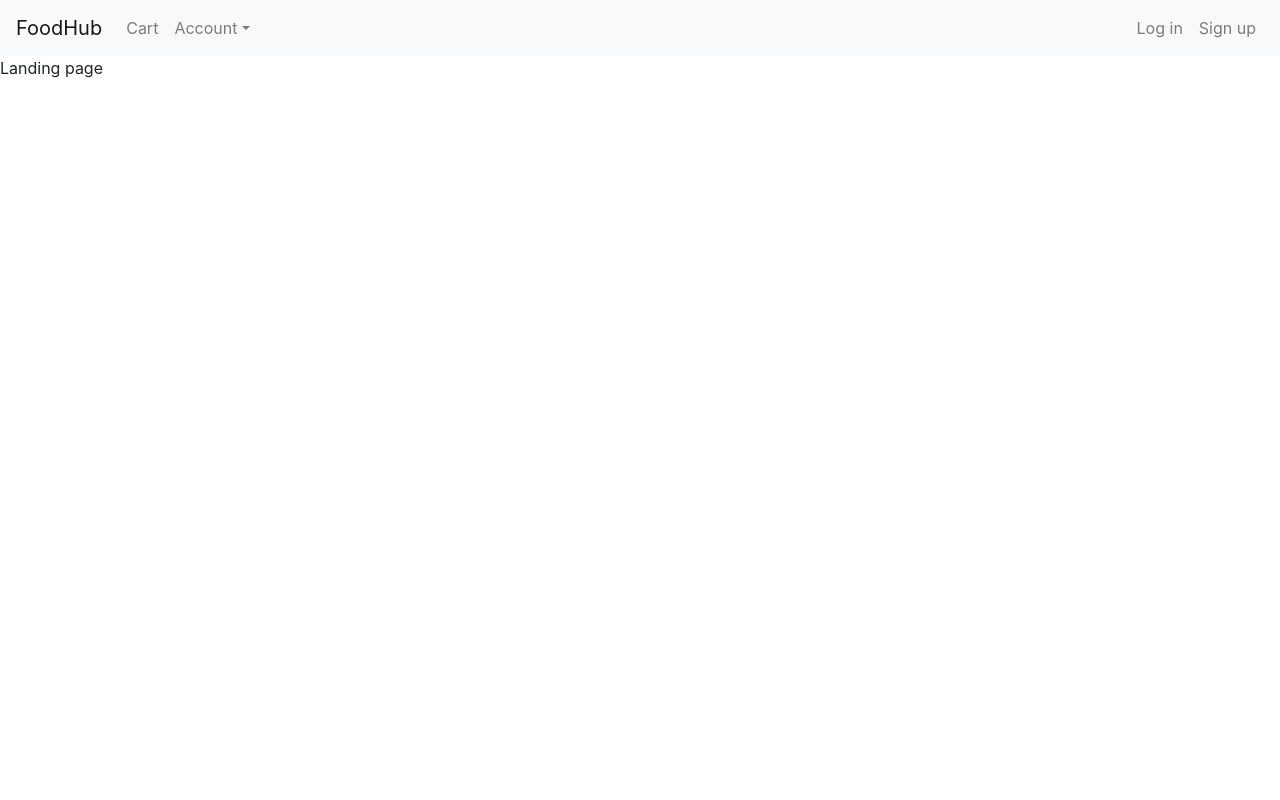
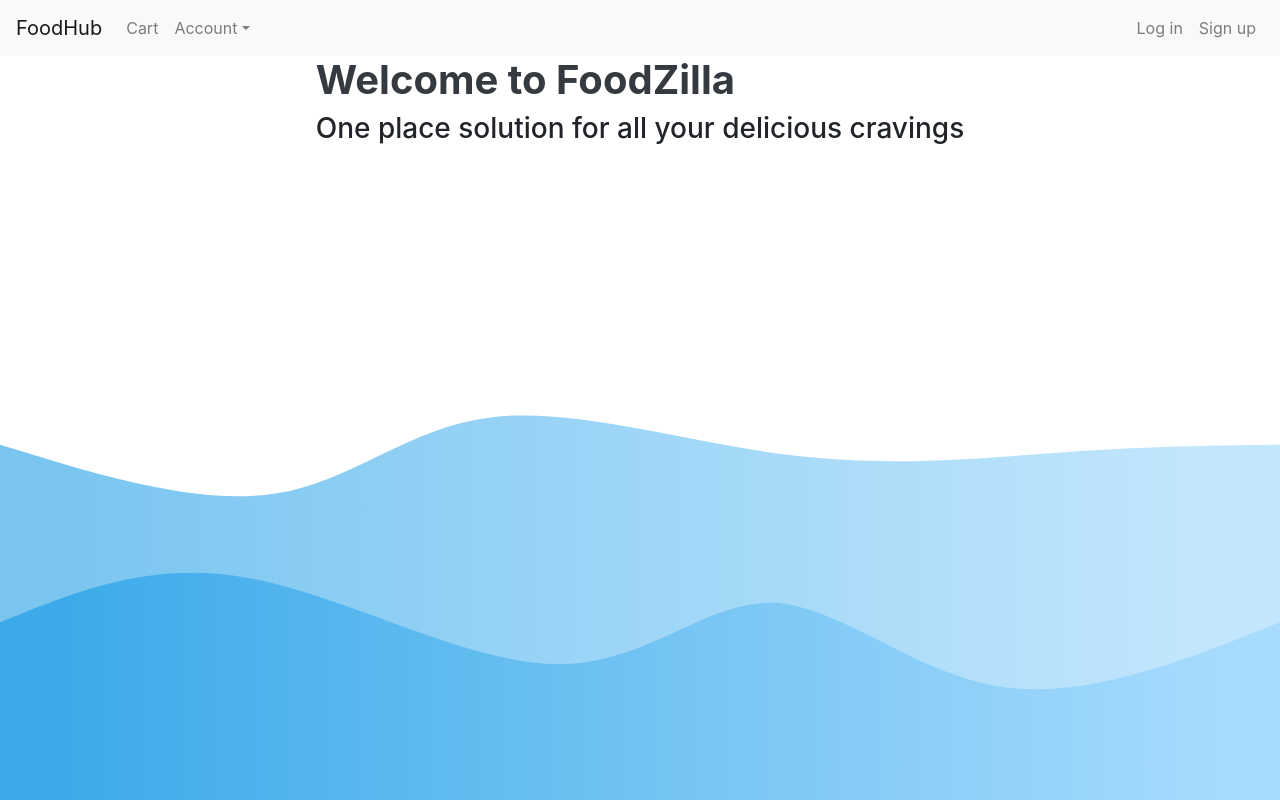
Before and after one commit to arafat-213/mern-food-delivery, a React (Create React App) app in the folder client/: page / in a window 1280 px wide. Built offline with nearby package versions, Linux system fonts and the light colour scheme; no server answers.

Commit message:
added waves on landing page

```diff
--- a/client/src/pages/Landing.js
+++ b/client/src/pages/Landing.js
@@ -1,7 +1,27 @@
 import React from 'react'
 
+// React-bootstrap
+import { Container, Row, Col } from 'react-bootstrap'
+
+// CSS
+import './Landing/Landing.css'
+import Waves from './Landing/waves.svg'
+
 const Landing = () => {
-	return <div>Landing page</div>
+	return (
+		<Container className='landing d-flex flex-column justify-content-between h-100 px-0'>
+			<Row className='mx-auto'>
+				<Col className=''>
+					<h1 className='text-dark font-weight-bold'>
+						Welcome to FoodZilla
+					</h1>
+					<h3>One place solution for all your delicious cravings</h3>
+				</Col>
+			</Row>
+
+			<img src={Waves} alt='waves' className='waves' />
+		</Container>
+	)
 }
 
 export default Landing
--- /dev/null
+++ b/client/src/pages/Landing/Landing.css
@@ -0,0 +1,29 @@
+:root {
+	--bgcolor: rgb(35, 255, 238);
+	--bgcolorgradient: radial-gradient(
+		circle,
+		rgba(35, 255, 238, 1) 2%,
+		rgba(57, 237, 84, 1) 100%
+	);
+}
+
+svg {
+	overflow-x: hidden;
+}
+
+.landing {
+	overflow-x: hidden;
+	/* background: var(--bgcolor); */
+	/* background: var(--bgcolorgradient); */
+
+	min-width: 100vw;
+}
+
+.h-100 {
+	min-height: calc(100vh - 56px) !important;
+}
+
+.waves {
+	/* height: 40vh; */
+	width: 100vw;
+}
```
Also changed, not shown: client/src/pages/Landing/waves.svg (added).
